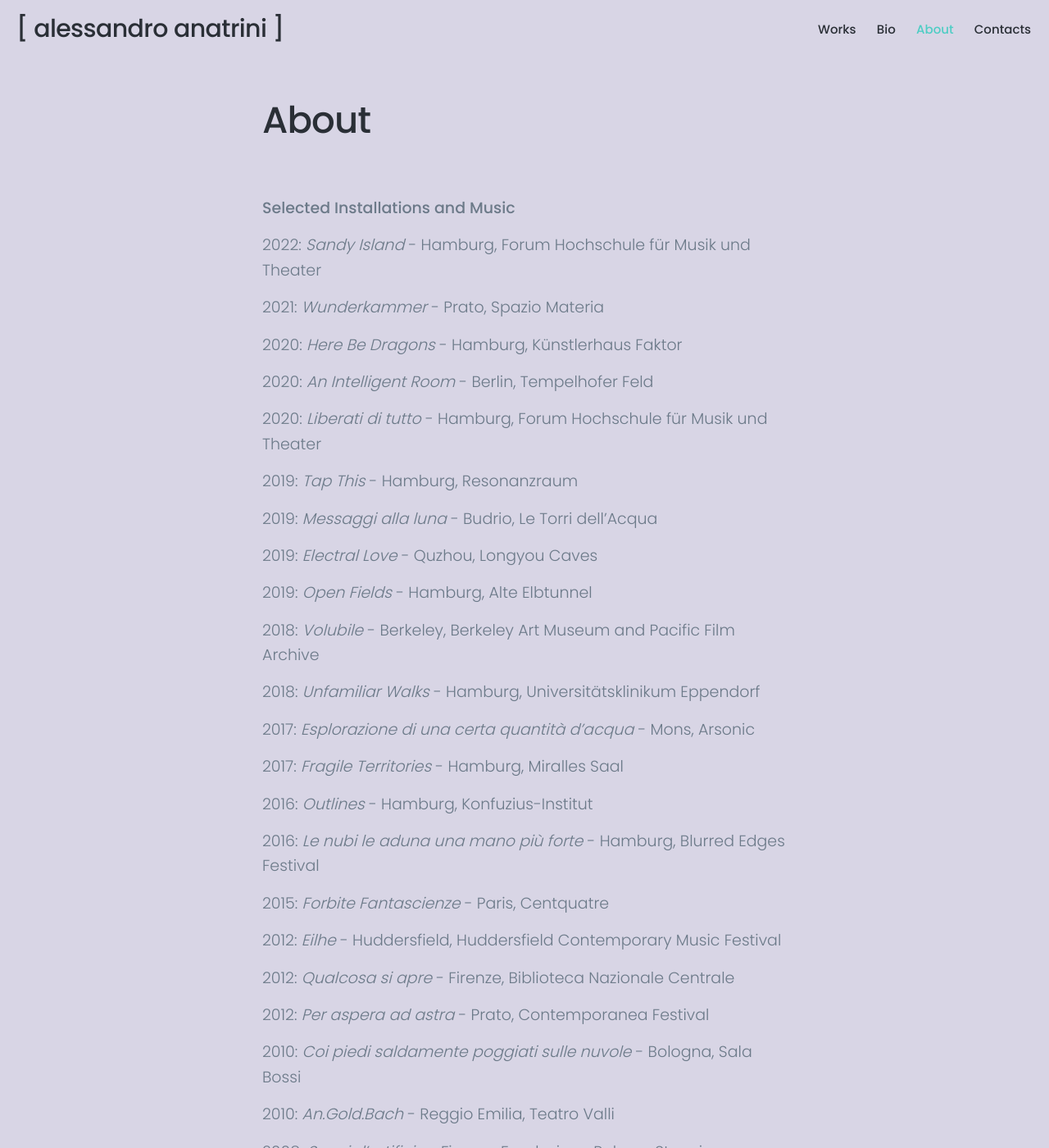
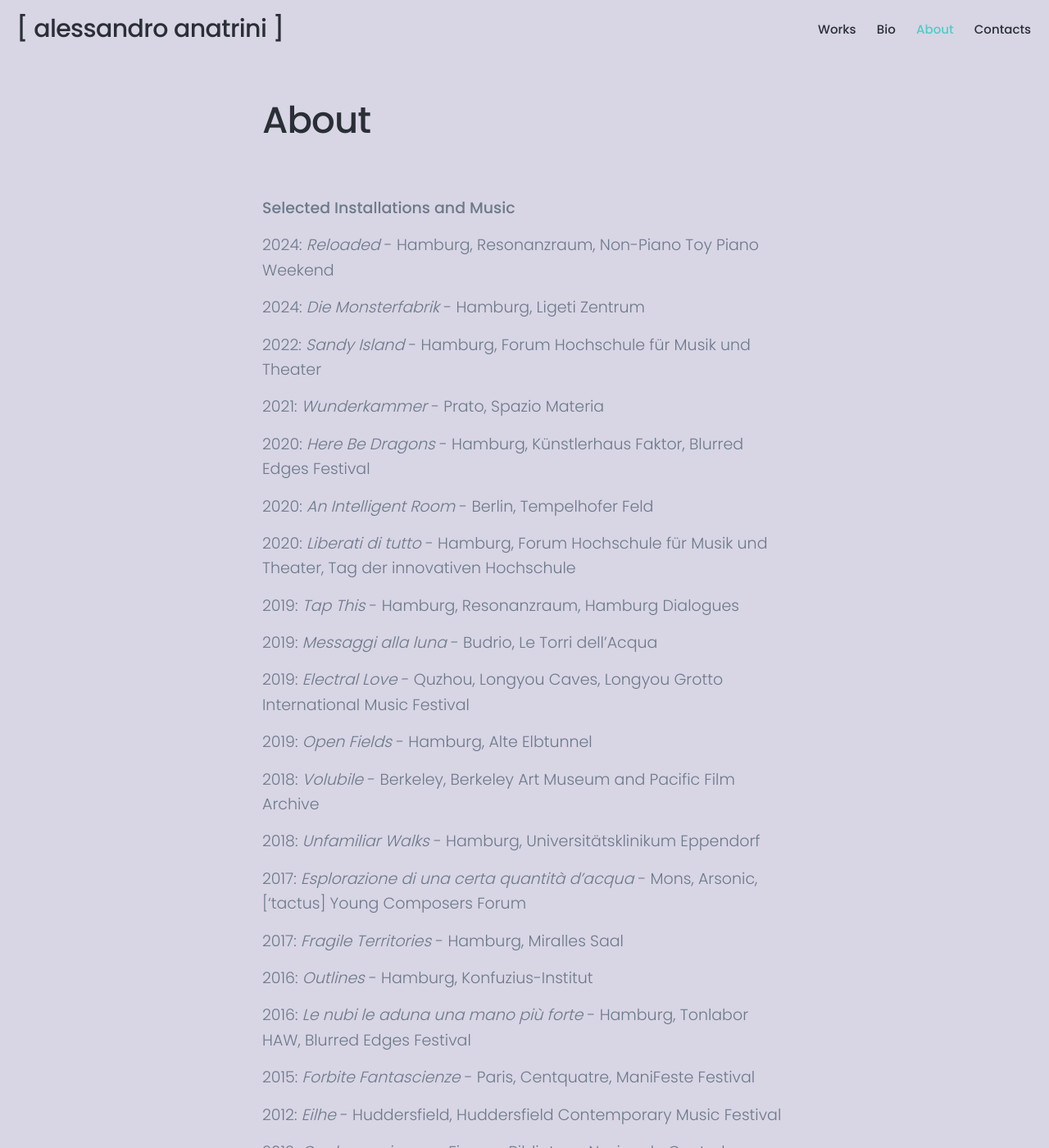
Before and after one commit to al-anatrini/al-anatrini.github.io, a Jekyll site: the page built from _pages/about.md, in a window 1280 px wide and 1400 px high. Shown: the whole window at 82% size. Built offline with Jekyll 4.4.1, drawn with Linux system fonts in a browser that asks for light colours; nearby versions of some CDN libraries; some of the changed text lies outside the part shown.

Commit message:
update about

```diff
--- a/_pages/about.md
+++ b/_pages/about.md
@@ -6,21 +6,25 @@ featured_image: ''
 
 __Selected Installations and Music__
 
+2024: _Reloaded_ - Hamburg, Resonanzraum, Non-Piano Toy Piano Weekend
+
+2024: _Die Monsterfabrik_ - Hamburg, Ligeti Zentrum
+
 2022: _Sandy Island_ - Hamburg, Forum Hochschule für Musik und Theater
 
 2021: _Wunderkammer_ - Prato, Spazio Materia
 
-2020: _Here Be Dragons_ - Hamburg, Künstlerhaus Faktor
+2020: _Here Be Dragons_ - Hamburg, Künstlerhaus Faktor, Blurred Edges Festival
 
 2020: _An Intelligent Room_ - Berlin, Tempelhofer Feld
 
-2020: _Liberati di tutto_ - Hamburg, Forum Hochschule für Musik und Theater
+2020: _Liberati di tutto_ - Hamburg, Forum Hochschule für Musik und Theater, Tag der innovativen Hochschule
 
-2019: _Tap This_ - Hamburg, Resonanzraum
+2019: _Tap This_ - Hamburg, Resonanzraum, Hamburg Dialogues
 
 2019: _Messaggi alla luna_ - Budrio, Le Torri dell'Acqua
 
-2019: _Electral Love_ - Quzhou, Longyou Caves
+2019: _Electral Love_ - Quzhou, Longyou Caves, Longyou Grotto International Music Festival
 
 2019: _Open Fields_ - Hamburg, Alte Elbtunnel
 
@@ -28,25 +32,25 @@ __Selected Installations and Music__
 
 2018: _Unfamiliar Walks_ - Hamburg, Universitätsklinikum Eppendorf
 
-2017: _Esplorazione di una certa quantità d'acqua_ - Mons, Arsonic
+2017: _Esplorazione di una certa quantità d'acqua_ - Mons, Arsonic, ['tactus] Young Composers Forum
 
 2017: _Fragile Territories_ - Hamburg, Miralles Saal
 
 2016: _Outlines_ - Hamburg, Konfuzius-Institut
 
-2016: _Le nubi le aduna una mano più forte_ - Hamburg, Blurred Edges Festival
+2016: _Le nubi le aduna una mano più forte_ - Hamburg, Tonlabor HAW, Blurred Edges Festival
 
-2015: _Forbite Fantascienze_ - Paris, Centquatre
+2015: _Forbite Fantascienze_ - Paris, Centquatre, ManiFeste Festival
 
 2012: _Eilhe_ - Huddersfield, Huddersfield Contemporary Music Festival
 
-2012: _Qualcosa si apre_ - Firenze, Biblioteca Nazionale Centrale
+2012: _Qualcosa si apre_ - Firenze, Biblioteca Nazionale Centrale, Tempo Reale Festival
 
 2012: _Per aspera ad astra_ - Prato, Contemporanea Festival
 
 2010: _Coi piedi saldamente poggiati sulle nuvole_ - Bologna, Sala Bossi
 
-2010: _An.Gold.Bach_ - Reggio Emilia, Teatro Valli
+2010: _An.Gold.Bach_ - Reggio Emilia, Teatro Valli, Festival Aperto
 
 2008: _Suoni d'artificio_ - Firenze, Fondazione Palazzo Strozzi
 
```
Also changed, not shown: other parts of _pages/about.md (+2 -0 lines).
